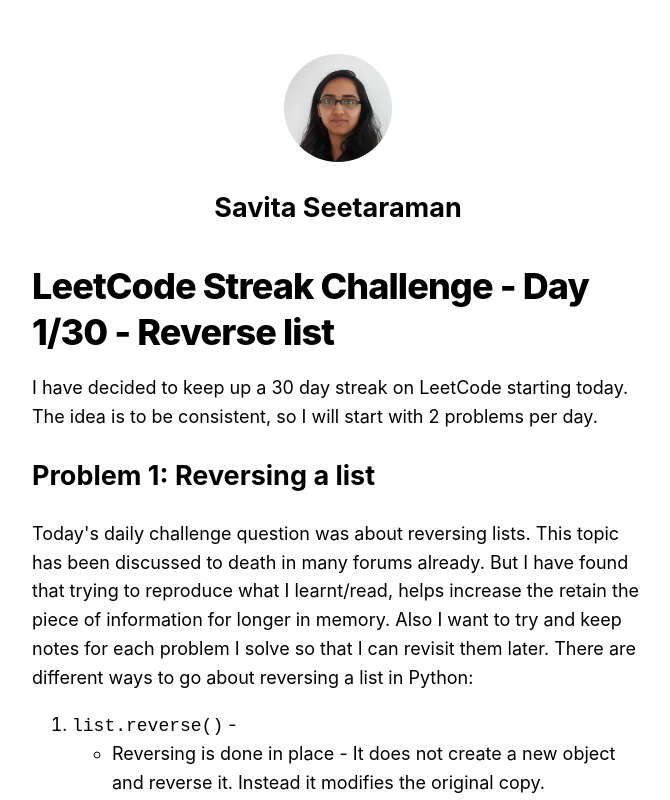
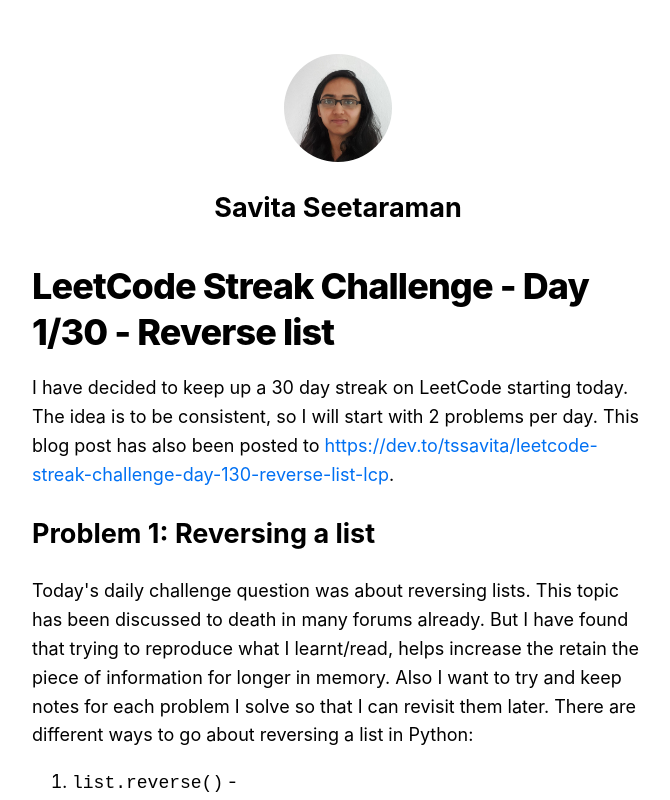
Before and after one commit to tssavita/savitaseetaraman.com, a Next.js app: page /posts/leetcode_challenge_day1 in a window 1280 px wide. Shown: the top 800 px of the page, without its empty margins (302-972 px from the left). Built offline with nearby package versions, Linux system fonts and the light colour scheme.

Commit message:
leetcode-day1

```diff
--- a/pages/posts/leetcode_challenge_day1.js
+++ b/pages/posts/leetcode_challenge_day1.js
@@ -10,7 +10,12 @@
       </Head>
      <article>
         <h1 className={utilStyles.headingXl}>LeetCode Streak Challenge - Day 1/30 - Reverse list</h1>
-        I have decided to keep up a 30 day streak on LeetCode starting today. The idea is to be consistent, so I will start with 2 problems per day.
+        I have decided to keep up a 30 day streak on LeetCode starting today. The idea is to be consistent,
+        so I will start with 2 problems per day.
+
+        This blog post has also been posted to <a href="https://dev.to/tssavita/leetcode-streak-challenge-day-130-reverse-list-lcp">
+        https://dev.to/tssavita/leetcode-streak-challenge-day-130-reverse-list-lcp
+        </a>.
         <h2>Problem 1: Reversing a list</h2>
 
         <p>
```
